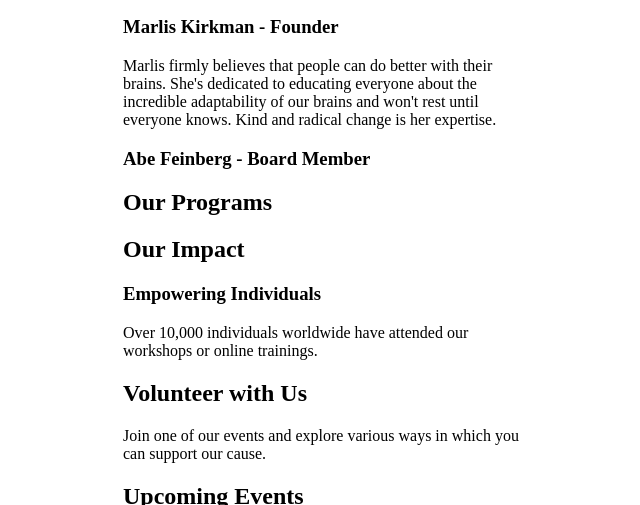
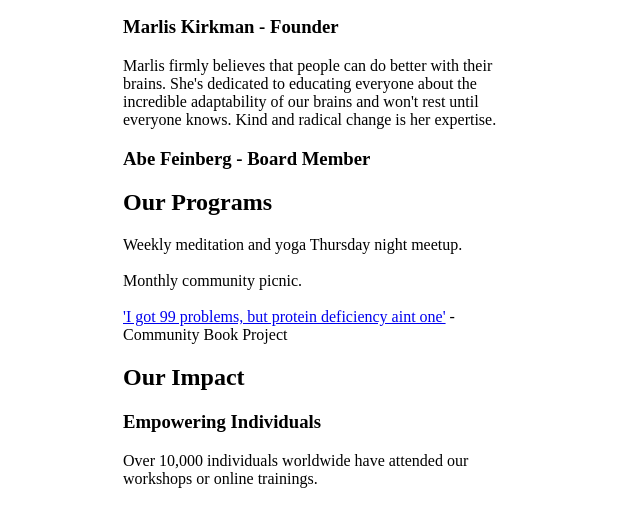
Before and after one commit to Frazer/unitedVisionsWebsite, a plain HTML site: page uv_index.html in a window 1280 px wide. Shown: the part 795-1300 px from the top of the page, without its empty margins (317-957 px from the left). Drawn offline with Linux system fonts and the light colour scheme.

Commit message:
Update project sections

```diff
--- a/uv_index.html
+++ b/uv_index.html
@@ -78,19 +78,15 @@
     <section id="programs">
         <h2>Our Programs</h2>
         <div class="program">
-            <!-- <img src="img/personal_empowerment_500x300.png" alt="Personal Empowerment Program">
-            <h3>Personal Empowerment Program</h3>
-            <p>This program is designed to empower individuals through self-awareness, confidence-building, and leadership skills. We offer workshops, mentorship, and resources to help people realize their potential and take charge of their lives.</p> -->
+            Weekly meditation and yoga Thursday night meetup.
         </div>
+<br>
         <div class="program">
-            <!-- <img src="img/skill_development_500x300.png" alt="Skill Development and Sharing">
-            <h3>Skill Development and Sharing</h3>
-            <p>Our Skill Development program focuses on teaching practical life skills, from communication and emotional intelligence to critical thinking and problem-solving. Participants are encouraged to share these skills within their communities.</p> -->
+            Monthly community picnic.
         </div>
+<br>
         <div class="program">
-            <!-- <img src="img/happiness_initiative_500x300.png" alt="Happiness and Well-being Initiatives">
-            <h3>Happiness and Well-being Initiatives</h3>
-            <p>Dedicated to promoting overall well-being, this initiative includes mindfulness workshops, mental health support, and community-building activities to create environments where happiness and mental health are prioritized.</p> -->
+            <a href="https://forms.gle/MtVaWStfgP48uyuW9">'I got 99 problems, but protein deficiency aint one'</a> - Community Book Project
         </div>
     </section>
 
```
